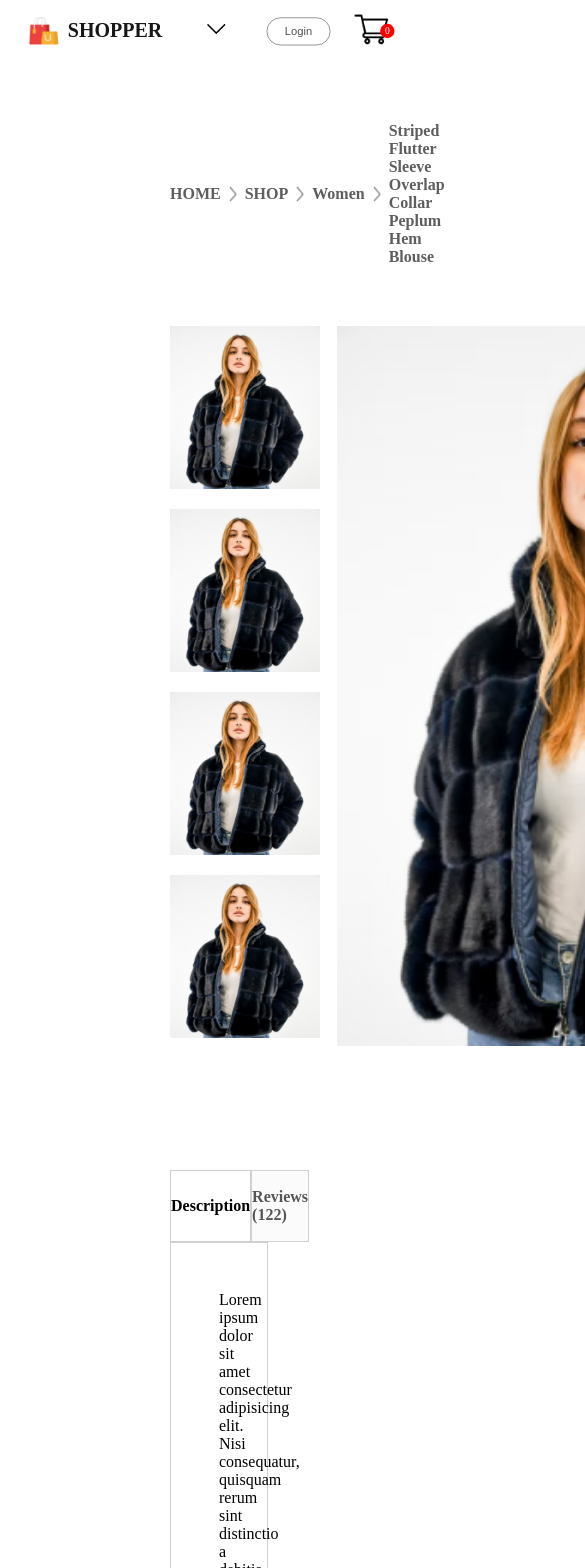
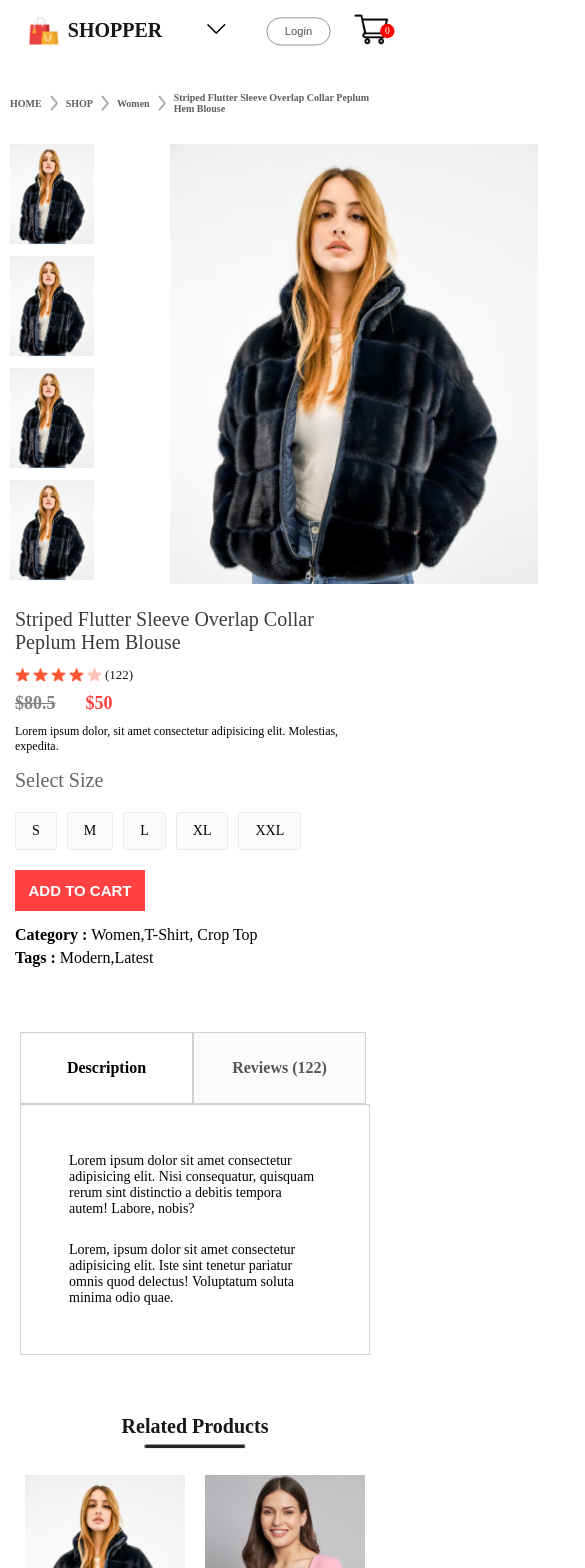
Before and after one commit to maruf1921/online_shop, a React (Create React App) app in the folder frontend/: page /product/1 in a window 390 px wide. Shown: the top 1568 px of the page, 585 px wide, since content can reach past the window. Built offline with nearby package versions, Linux system fonts and the light colour scheme; the HTML template or start-up script is replaced by a standard one.

Commit message:
frontend page complete

```diff
--- a/frontend/src/Components/Breadcrums/Breadcrum.css
+++ b/frontend/src/Components/Breadcrums/Breadcrum.css
@@ -8,3 +8,26 @@
   margin: 60px 170px;
   text-transform: capitalize;
 }
+@media (max-width: 1280px) {
+  .breadcrum {
+    margin: 30px 50px;
+    font-size: 14px;
+  }
+}
+@media (max-width: 1024px) {
+  .breadcrum {
+    margin: 30px 30px;
+    font-size: 13px;
+  }
+}
+@media (max-width: 800px) {
+  .breadcrum {
+    margin: 30px 10px;
+    font-size: 12px;
+  }
+}
+@media (max-width: 500px) {
+  .breadcrum {
+    font-size: 10px;
+  }
+}
--- a/frontend/src/Components/DescriptionBox/DescriptionBox.css
+++ b/frontend/src/Components/DescriptionBox/DescriptionBox.css
@@ -26,3 +26,16 @@
   border: 1px solid #d0d0d0;
   padding: 48px;
 }
+@media (max-width: 1280px) {
+  .descriptionbox {
+    margin: 60px;
+  }
+}
+@media (max-width: 800px) {
+  .descriptionbox {
+    margin: 60px 20px;
+  }
+  .descriptionbox-description {
+    font-size: 14px;
+  }
+}
--- a/frontend/src/Components/Footer/Footer.css
+++ b/frontend/src/Components/Footer/Footer.css
@@ -4,6 +4,7 @@
   justify-content: center;
   align-items: center;
   gap: 50px;
+  margin-top: 100px;
 }
 .footer-logo {
   display: flex;
@@ -78,3 +79,29 @@
     font-size: 13px;
   }
 }
+@media (max-width: 500px) {
+  .footer {
+    gap: 20px;
+    margin-top: 120px;
+  }
+  .footer-logo {
+    gap: 10px;
+    align-items: end;
+  }
+  .footer-logo img {
+    width: 40px;
+  }
+  .footer-logo p {
+    font-size: 25px;
+  }
+  .footer-links {
+    font-size: 14px;
+    gap: 10px;
+  }
+  .footer-social-icon {
+    width: 22px;
+  }
+  .footer-copyright {
+    font-size: 13px;
+  }
+}
--- a/frontend/src/Components/ProductDisplay/ProductDisplay.css
+++ b/frontend/src/Components/ProductDisplay/ProductDisplay.css
@@ -86,3 +86,252 @@
 .productdisplay-right-category span {
   font-weight: 600;
 }
+@media (max-width: 1280px) {
+  .productdisplay {
+    margin: 0px 60px;
+  }
+  .productdisplay-left {
+    gap: 10px;
+  }
+  .productdisplay-img-list {
+    gap: 10px;
+  }
+  .productdisplay-img-list img {
+    height: 120px;
+    width: auto;
+  }
+  .productdisplay-main-img {
+    width: auto;
+    height: 530px;
+  }
+  .productdisplay-right {
+    margin: 0px 30px;
+  }
+  .productdisplay-right h1 {
+    font-size: 22px;
+  }
+  .productdisplay-right-stars {
+    gap: 3px;
+    font-size: 13px;
+  }
+  .productdisplay-right-stars img {
+    height: 20px;
+    width: auto;
+  }
+  .productdisplay-right-prices {
+    margin: 10px 0px;
+    font-size: 18px;
+  }
+  .productdisplay-right-description {
+    font-size: 13px;
+  }
+  .productdisplay-right-size h1 {
+    margin-top: 20px;
+    font-size: 20px;
+  }
+  .productdisplay-right-sizes div {
+    padding: 14px 20px;
+  }
+  .productdisplay-right button {
+    width: 150px;
+    padding: 15px 0px;
+    margin-bottom: 20px;
+  }
+  .productdisplay-right-category {
+    margin-top: 5px;
+    font-size: 14px;
+  }
+}
+@media (max-width: 1024px) {
+  .productdisplay {
+    margin: 0px 30px;
+  }
+  .productdisplay-left {
+    gap: 5px;
+  }
+
+  .productdisplay-img-list img {
+    height: 100px;
+    width: auto;
+  }
+  .productdisplay-main-img {
+    width: auto;
+    height: 450px;
+  }
+  .productdisplay-right h1 {
+    font-size: 18px;
+  }
+
+  .productdisplay-right-stars img {
+    width: 15px;
+    height: auto;
+  }
+
+  .productdisplay-right-description {
+    font-size: 12px;
+  }
+  .productdisplay-right-sizes {
+    margin: 10px 0px;
+  }
+
+  .productdisplay-right-sizes div {
+    padding: 10px 16px;
+    font-size: 12px;
+  }
+  .productdisplay-right button {
+    width: 120px;
+    padding: 10px 0px;
+    margin-bottom: 10px;
+    font-size: 14px;
+  }
+  .productdisplay-right-category {
+    font-size: 12px;
+  }
+}
+/* @media (max-width: 800px) {
+  .productdisplay {
+    margin: 0px 10px;
+  }
+  .productdisplay-left {
+    gap: 0px;
+    flex-direction: column-reverse;
+    align-items: center;
+  }
+  .productdisplay-img-list {
+    flex-direction: row;
+    gap: 6px;
+  }
+
+  .productdisplay-img-list img {
+    height: 80px;
+    width: auto;
+  }
+  .productdisplay-main-img {
+    width: auto;
+    height: 500px;
+  }
+  .productdisplay-right h1 {
+    font-size: 14px;
+  }
+
+  .productdisplay-right-stars img {
+    width: 13px;
+    height: auto;
+  }
+
+  .productdisplay-right-description {
+    font-size: 10px;
+  }
+  .productdisplay-right-size h1 {
+    margin-top: 10px 0px;
+  }
+  .productdisplay-right-sizes {
+    margin-top: 10px;
+    gap: 5px;
+  }
+
+  .productdisplay-right-sizes div {
+    padding: 4px 11px;
+  }
+  .productdisplay-right button {
+    width: 100px;
+    font-size: 12px;
+  }
+  .productdisplay-right-category {
+    font-size: 10px;
+  }
+} */
+@media (max-width: 800px) {
+  .productdisplay {
+    margin: 0px 10px;
+  }
+  .productdisplay-left {
+    gap: 10px;
+    flex-direction: row;
+    margin: auto;
+  }
+  .productdisplay-img-list {
+    flex-direction: column;
+    gap: 0px;
+  }
+  .productdisplay-main-img img {
+    height: 175px;
+  }
+  .productdisplay-main-img {
+    height: 420px;
+  }
+  .productdisplay-right {
+    margin: 5px;
+  }
+  .productdisplay-right h1 {
+    margin-top: 15px;
+    font-size: 20px;
+    font-weight: 500;
+  }
+  .productdisplay-right-stars img {
+    width: 15px;
+  }
+  .productdisplay-right-sizes {
+    gap: 10px;
+    margin: 20px 0px;
+  }
+  .productdisplay-right-sizes div {
+    padding: 10px 16px;
+    font-size: 14px;
+  }
+  .productdisplay-right button {
+    width: 130px;
+    font-size: 15px;
+    padding: 12px 0px;
+  }
+  .productdisplay-right-category {
+    font-size: 16px;
+  }
+}
+@media (max-width: 500px) {
+  .productdisplay {
+    flex-direction: column;
+  }
+  .productdisplay-left {
+    gap: 10px;
+    flex-direction: row;
+    margin: auto;
+  }
+  .productdisplay-img-list {
+    flex-direction: column;
+    gap: 8px;
+  }
+  .productdisplay-main-img img {
+    height: 75px;
+  }
+  .productdisplay-main-img {
+    height: 440px;
+  }
+  .productdisplay-right {
+    margin: 5px;
+  }
+  .productdisplay-right h1 {
+    margin-top: 15px;
+    font-size: 20px;
+    font-weight: 500;
+  }
+  .productdisplay-right-stars img {
+    width: 15px;
+  }
+  .productdisplay-right-sizes {
+    gap: 10px;
+    margin: 20px 0px;
+  }
+  .productdisplay-right-sizes div {
+    padding: 10px 16px;
+    font-size: 14px;
+  }
+  .productdisplay-right button {
+    width: 130px;
+    font-size: 15px;
+    padding: 12px 0px;
+  }
+  .productdisplay-right-category {
+    font-size: 16px;
+  }
+}
--- a/frontend/src/Components/RelatedProduct/RelatedProducts.css
+++ b/frontend/src/Components/RelatedProduct/RelatedProducts.css
@@ -21,3 +21,60 @@
   display: flex;
   gap: 30px;
 }
+@media (max-width: 1280px) {
+  .relatedproducts {
+    height: 70vh;
+  }
+  .relatedproducts h1 {
+    font-size: 40px;
+  }
+  .relatedproducts hr {
+    width: 160px;
+    height: 4px;
+  }
+  .relatedproducts-item {
+    gap: 20px;
+    margin-top: 30px;
+  }
+}
+@media (max-width: 1020px) {
+  .relatedproducts {
+    height: 60vh;
+  }
+  .relatedproducts h1 {
+    font-size: 30px;
+  }
+  .relatedproducts hr {
+    width: 120px;
+    height: 3px;
+  }
+  .relatedproducts-item {
+    gap: 15px;
+    margin-top: 20px;
+  }
+}
+@media (max-width: 800px) {
+  .relatedproducts {
+    height: 50vh;
+    gap: 6px;
+  }
+  .relatedproducts h1 {
+    font-size: 20px;
+  }
+  .relatedproducts hr {
+    width: 100px;
+  }
+  .relatedproducts-item {
+    gap: 5px;
+  }
+}
+@media (max-width: 500px) {
+  .relatedproducts {
+    height: 90vh;
+  }
+  .relatedproducts-item {
+    display: grid;
+    grid-template-columns: 1fr 1fr;
+    gap: 20px;
+  }
+}
```
Also changed, not shown: frontend/src/Components/CartItems/CartItems.css (+55 -0 lines).
